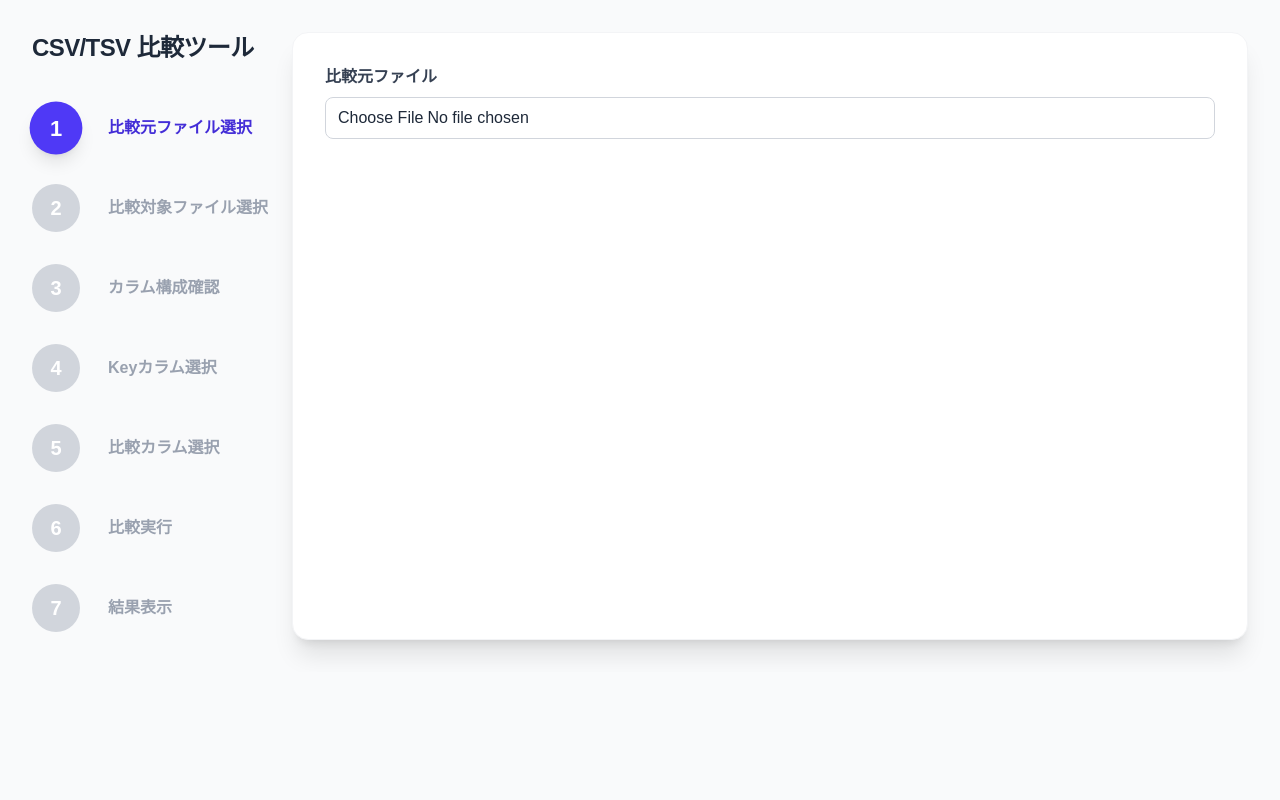
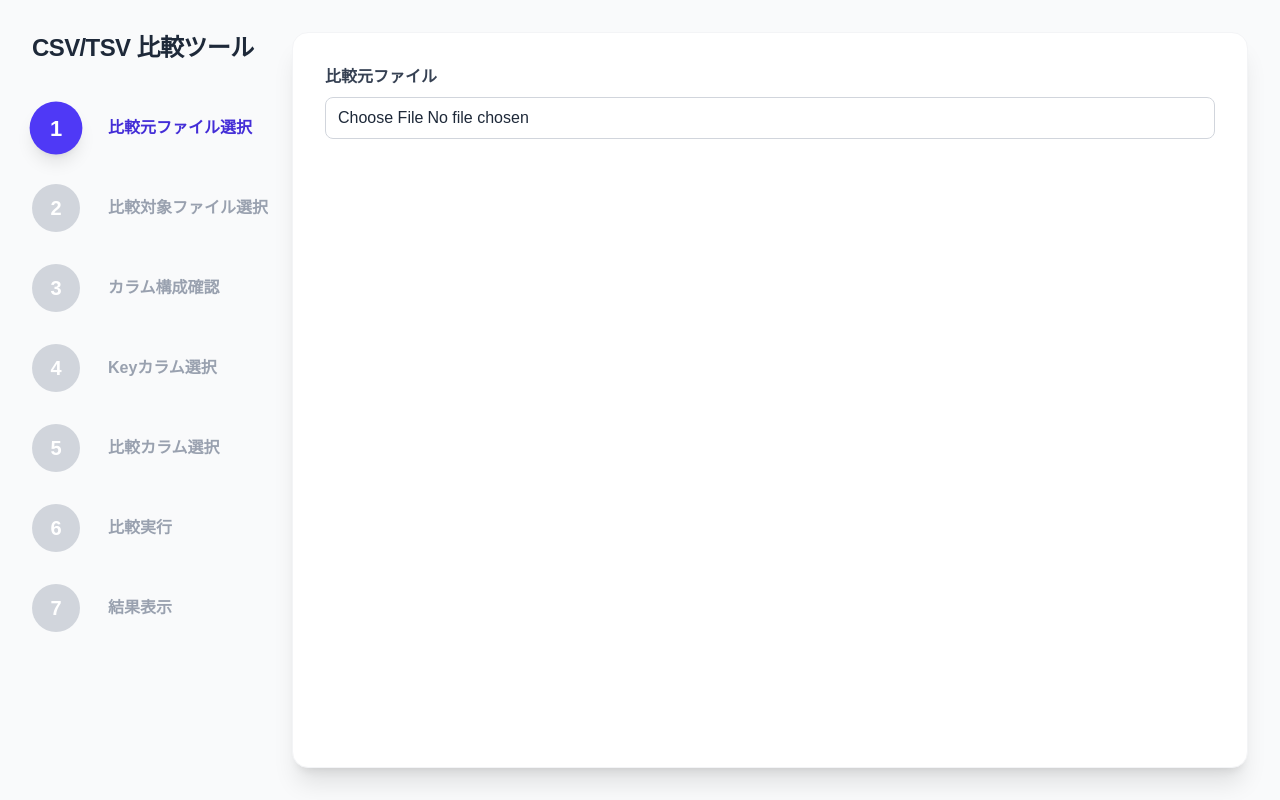
Before and after one commit to fukicycle/fift, a React (Vite) app: page / in a window 1280 px wide. Built offline with nearby package versions, Linux system fonts and the light colour scheme; a web font is replaced by a local one.

Commit message:
カードUIの内部スクロール化比較カラム一括選択ボタン追加

```diff
--- a/src/App.tsx
+++ b/src/App.tsx
@@ -224,8 +224,8 @@ const App = () => {
   }, [step, result]);
 
   return (
-    <div className="w-full min-h-screen bg-gray-50 flex flex-row items-start">
-      <div className="flex flex-row w-full mx-auto p-8 overflow-hidden gap-4">
+    <div className="w-full bg-gray-50 flex flex-row items-start h-dvh overflow-hidden">
+      <div className="flex flex-row w-full mx-auto p-8 overflow-hidden gap-4 flex-1 h-full">
         {/* 左側：縦型手順バー */}
         <div className="flex flex-col items-start gap-4">
           <h2 className="text-2xl font-bold text-gray-800 mb-4 tracking-tight">
@@ -265,7 +265,7 @@ const App = () => {
           ))}
         </div>
         {/* 右側：メイン画面 */}
-        <div className="flex-1 bg-white shadow-xl rounded-2xl p-8 ml-2 space-y-8 border border-gray-100 min-h-[500px] overflow-auto">
+        <div className="flex-1 bg-white shadow-xl rounded-2xl p-8 ml-2 space-y-8 border border-gray-100 h-full overflow-auto">
           {/* ステップ1: 左ファイル選択 */}
           {step === 1 && (
             <div>
```
